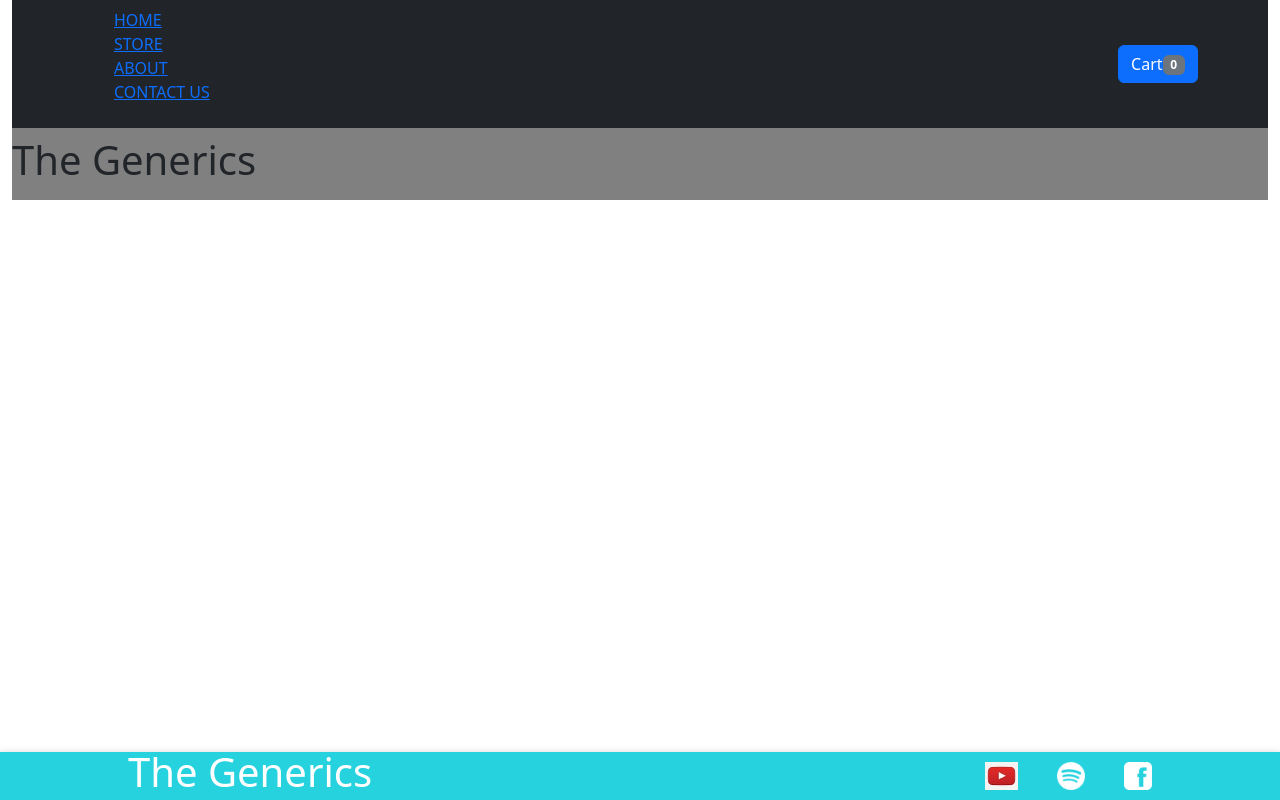
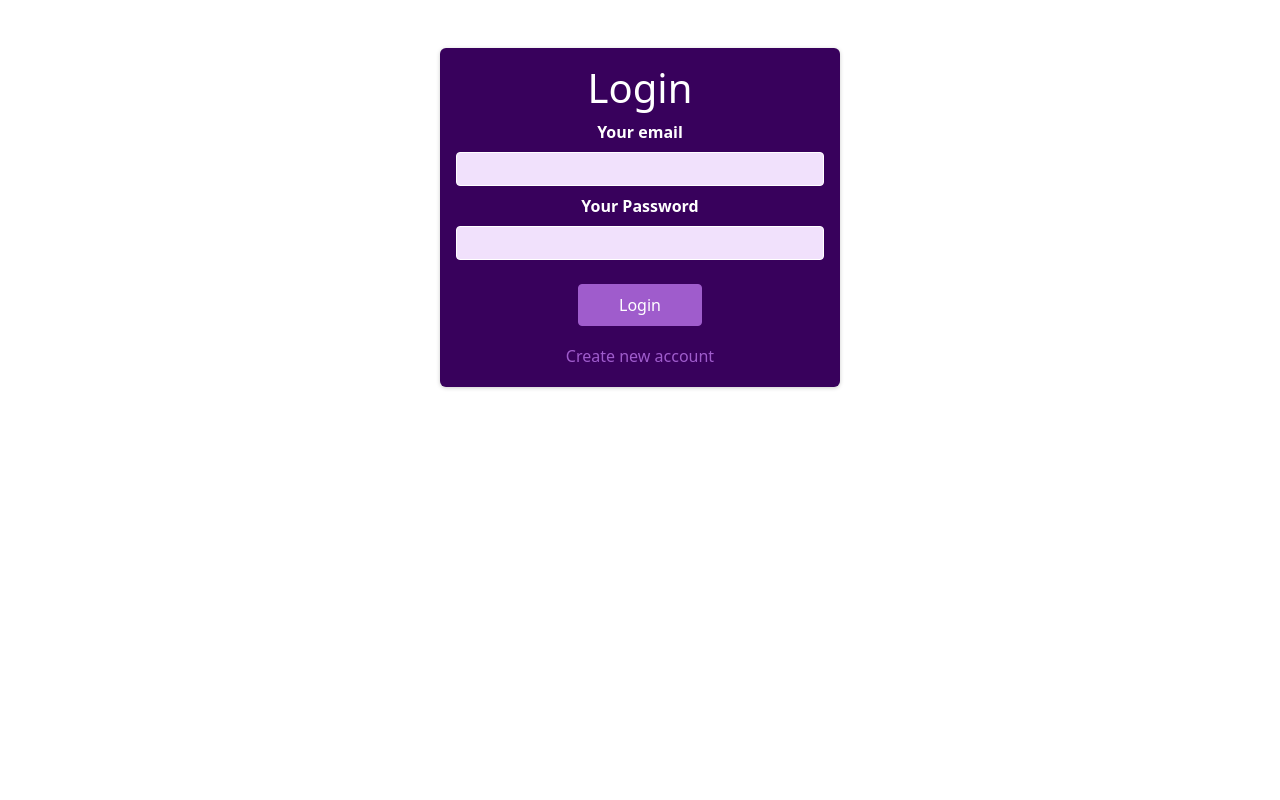
Before and after one commit to thajunnisaph/Ecommerce, a React (Create React App) app: page /Login in a window 1280 px wide. Built offline with nearby package versions, Linux system fonts and the light colour scheme.

Commit message:
Login page added-use firebase for authentication,also store the token in localstorage

```diff
--- a/src/App.js
+++ b/src/App.js
@@ -1,17 +1,19 @@
-import React, { useState } from "react";
+import React, { useState,useContext } from "react";
 import Header from "./components/Layout/Header";
 import Footer from "./components/Layout/Footer";
 import Product from "./components/Products/Product";
 import Cart from "./components/Cart/Cart";
-import CartProvider from "./store/CartProvider";
 import AboutUs from "./Pages/AboutUs";
 import Home from "./Pages/Home";
+import Login from './Pages/Login'
 import { Route, Switch,Redirect } from "react-router-dom";
 import ContactUS from "./Pages/ContactUS";
 import SingleProduct from "./components/Products/SingleProduct";
+import CartProvider from './store/CartProvider';
+import AuthContext from "./store/AuthContext";
 function App() {
   const [ShowCart, SetShowCart] = useState(false);
-
+      const athctx=useContext(AuthContext);
   const contactUsHandler = async (user) => {
     console.log(user);
     const response = await fetch(
@@ -34,33 +36,41 @@
     SetShowCart(false);
   };
   return (
-    <CartProvider>
-      <Header onShowCart={CartShowHandler}></Header>
+   <CartProvider>
+    {athctx.isLoggedIn && <Header onShowCart={CartShowHandler}></Header>}
       {ShowCart && <Cart onCloseCart={CartHideHandler}></Cart>}
       <main>
         <Switch>
-          <Route path ='/' exact>
-            <Redirect to='/Home'/>
-          </Route>
-        <Route path="/Home">
-          <Home />
-        </Route>
-        <Route path="/About">
+      {!athctx.isLoggedIn && (<Route path='/Login' exact>
+            <Login />
+          </Route>)}
+        { !athctx.isLoggedIn &&  <Route path="/" exact>
+          <Redirect to='Login'/>
+        </Route>}
+
+{athctx.isLoggedIn && (<Route path ='/' exact>
+            <Home/>
+          </Route>)}
+
+    {athctx.isLoggedIn &&(<Route path="/About">
           <AboutUs />
-        </Route>
+        </Route>)}
         <Route path="/Contact-Us">
           <ContactUS onContact={contactUsHandler} />
         </Route>
-        <Route path="/Store" exact>
+       {athctx.isLoggedIn &&( <Route path="/Store" exact>
           <Product></Product>
-        </Route>
+        </Route>)}
         <Route path="/Store/:productID">
           <SingleProduct />
         </Route>
+        <Route path='*'>
+          <Redirect to='/' />
+        </Route>
         </Switch>
       </main>
-      <Footer />
-    </CartProvider>
+      {athctx.isLoggedIn && <Footer />}
+      </CartProvider>
   );
 }
 
--- /dev/null
+++ b/src/Pages/Login.js
@@ -0,0 +1,88 @@
+import React,{useState,useRef,useContext} from "react";
+import AuthContext from "../store/AuthContext";
+import classes from './Login.module.css';
+import { useHistory } from "react-router-dom";
+
+const Login = () => {
+    const [isLogin, setIsLogin] = useState(true);
+    const [isLoading,setIsLoading] = useState(false);
+    const authctx= useContext(AuthContext);
+    const emailref = useRef();
+    const pswdref = useRef();
+    const history = useHistory();
+    const switchAuthModeHandler = () => {
+        setIsLogin((prevState) => !prevState);
+      };
+
+    const submitHandler = (event) =>{
+    event.preventDefault();
+    setIsLoading(true);
+    const enteredemail = emailref.current.value;
+    const enteredpswd= pswdref.current.value;
+    let url;
+    if(isLogin){
+     url='https://identitytoolkit.googleapis.com/v1/accounts:signInWithPassword?key=AIzaSyCh050e3fbbmFndRtv3R_iCcfAvGvGoOLA';
+    }
+    else{
+        url='https://identitytoolkit.googleapis.com/v1/accounts:signUp?key=AIzaSyCh050e3fbbmFndRtv3R_iCcfAvGvGoOLA';
+    }
+    fetch(url,{
+        method:'POST',
+        body:JSON.stringify({
+            email: enteredemail,
+        password: enteredpswd,
+        returnSecureToken: true
+        }),
+        headers:{
+            'Content-Type':'application/json',
+        }
+    }).then((res) => {
+        setIsLoading(false);
+        if (res.ok) {
+          return res.json();
+        } else {
+          return res.json().then((data) => {
+            let errorMessage = "Authentication Failed";
+            if (data && data.error && data.error.message) {
+              errorMessage = data.error.message;
+            }
+
+            throw new Error(errorMessage);
+          });
+        }
+      }).then((data) =>{
+         authctx.login(data.idToken);
+        history.replace('/Store');
+      }).catch(err =>{
+        alert(err.message);
+      })
+    }
+  return (
+    <section className={classes.auth} >
+      <h1>{isLogin ? "Login" : "Sign Up"}</h1>
+      <form onSubmit={submitHandler}>
+        <div className={classes.control} >
+          <label htmlFor='email'>Your email</label>
+          <input type="email" id="email" required  ref={emailref}></input>
+        </div>
+        <div className={classes.control}>
+          <label htmlFor="password">Your Password</label>
+          <input type="password" id="password" required ref={pswdref} />
+        </div>
+        <div className={classes.actions}>
+          {!isLoading && <button>{isLogin ? "Login" : "Create Account"}</button>}
+          {isLoading && <p>Sending Request...</p>}
+          <button
+            type="button"
+            className={classes.toggle}
+            onClick={switchAuthModeHandler}
+          >
+            {isLogin ? "Create new account" : "Login with existing account"}
+          </button>
+        </div>
+
+      </form>
+    </section>
+  );
+};
+export default Login;
--- /dev/null
+++ b/src/Pages/Login.module.css
@@ -0,0 +1,72 @@
+.auth {
+    margin: 3rem auto;
+    width: 95%;
+    max-width: 25rem;
+    border-radius: 6px;
+    background-color: #38015c;
+    box-shadow: 0 1px 4px rgba(0, 0, 0, 0.2);
+    padding: 1rem;
+    text-align: center;
+  }
+
+  .auth h1 {
+    text-align: center;
+    color: white;
+  }
+
+  .control {
+    margin-bottom: 0.5rem;
+  }
+
+  .control label {
+    display: block;
+    color: white;
+    font-weight: bold;
+    margin-bottom: 0.5rem;
+  }
+
+  .control input {
+    font: inherit;
+    background-color: #f1e1fc;
+    color: #38015c;
+    border-radius: 4px;
+    border: 1px solid white;
+    width: 100%;
+    text-align: left;
+    padding: 0.25rem;
+  }
+
+  .actions {
+    margin-top: 1.5rem;
+    display: flex;
+    flex-direction: column;
+    align-items: center;
+  }
+
+  .actions button {
+    cursor: pointer;
+    font: inherit;
+    color: white;
+    background-color: #9f5ccc;
+    border: 1px solid #9f5ccc;
+    border-radius: 4px;
+    padding: 0.5rem 2.5rem;
+  }
+
+  .actions button:hover {
+    background-color: #873abb;
+    border-color: #873abb;
+  }
+
+  .actions .toggle {
+    margin-top: 1rem;
+    background-color: transparent;
+    color: #9f5ccc;
+    border: none;
+    padding: 0.15rem 1.5rem;
+  }
+
+  .actions .toggle:hover {
+    background-color: transparent;
+    color: #ae82cc;
+  }
--- a/src/components/Layout/Header.js
+++ b/src/components/Layout/Header.js
@@ -1,30 +1,40 @@
-import React from 'react';
-import { Navbar,Container,Nav} from 'react-bootstrap';
-import {NavLink} from 'react-router-dom';
-import CartButton from './CartButton';
+import React from "react";
+import { NavLink } from "react-router-dom";
+import CartButton from "./CartButton";
+import classes from './Header.module.css';
 
+const Header = (props) => {
+  return (
+    <>
+      <header className={classes.header}>
+        <nav>
+          <ul>
+            <li>
+              <NavLink to="/">HOME</NavLink>
+            </li>
+            <li>
+              <NavLink to="/Store">STORE</NavLink>
+            </li>
+            <li>
+              <NavLink to="/About">ABOUT </NavLink>
+            </li>
+            <li>
+              <NavLink to="/Login">LOGIN </NavLink>
+            </li>
+            <li>
+              <NavLink to="/Contact-Us">CONTACT US</NavLink>
+            </li>
 
-const Header = (props) =>{
-return(
-<Container fluid>
-  <Navbar bg='dark' expand='lg' variant='dark'>
-   <Container>
-    <Nav>
-    <ul>
-    <li><NavLink  to='/Home'>HOME</NavLink></li>
-    <li><NavLink to='/Store'>STORE</NavLink></li>
-    <li><NavLink to='/About'>ABOUT </NavLink></li>
-    <li><NavLink to='/Contact-Us'>CONTACT US</NavLink></li>
-    </ul>
-    </Nav>
-    <CartButton onclick={props.onShowCart}></CartButton>
-   </Container>
-  </Navbar>
-
-  <Navbar expand='lg' style={{backgroundColor:'gray' }}>
-    <h1 >The Generics</h1>
-  </Navbar>
-</Container>
-);
-}
+            <li>
+              <CartButton onclick={props.onShowCart}></CartButton>
+            </li>
+          </ul>
+        </nav>
+      </header>
+      <div className={classes.section}>
+        <h1>The Generics</h1>
+      </div>
+    </>
+  );
+};
 export default Header;
--- /dev/null
+++ b/src/components/Layout/Header.module.css
@@ -0,0 +1,40 @@
+.header {
+    width: 100%;
+    height: 5rem;
+    background-color: #0d0513;
+    box-shadow: 0 1px 4px rgba(0, 0, 0, 0.2);
+    display: flex;
+    justify-content: space-between;
+    align-items: center;
+    padding: 0 10%;
+  }
+  .header ul {
+    list-style: none;
+    margin: 0;
+    padding: 0;
+    display: flex;
+    align-items: baseline;
+  }
+
+  .header li {
+    margin: 0 1rem;
+  }
+
+  .header a {
+    text-decoration: none;
+    color: white;
+    font-weight: bold;
+  }
+  .section{
+    width: 100%;
+    height: 8rem;
+    background-color:grey;
+    align-items: center;
+    padding: 0 10%;
+
+  }
+  .section h1{
+    text-align: center;
+    color:white;
+    font-size: 100px;
+  }
--- a/src/index.js
+++ b/src/index.js
@@ -5,6 +5,8 @@
 import '../node_modules/react-bootstrap/dist/react-bootstrap';
 import '../node_modules/bootstrap/dist/css/bootstrap.css';
 import { BrowserRouter } from 'react-router-dom';
+import { AuthContextProvider } from './store/AuthContext';
 
 const root = ReactDOM.createRoot(document.getElementById('root'));
-root.render(<BrowserRouter><App /></BrowserRouter>);
+root.render(
+<AuthContextProvider><BrowserRouter><App /></BrowserRouter></AuthContextProvider>);
--- /dev/null
+++ b/src/store/AuthContext.js
@@ -0,0 +1,40 @@
+import React, { useState } from "react";
+
+const AuthContext = React.createContext({
+  token: "",
+  isLoggedIn: false,
+  login: (token) => {},
+  logout: () => {},
+});
+
+export const AuthContextProvider = (props) => {
+  const initialToken = localStorage.getItem("token");
+  const [token, setToken] = useState(initialToken);
+
+  const userIsLoggedIn = !!token;
+
+  const loginHandler = (token) => {
+    setToken(token);
+    localStorage.setItem("token", token);
+  };
+
+  const logoutHandler = () => {
+    setToken(null);
+    localStorage.removeItem("token", token);
+  };
+
+  const contextValue = {
+    token: token,
+    isLoggedIn: userIsLoggedIn,
+    login: loginHandler,
+    logout: logoutHandler,
+  };
+
+  return (
+    <AuthContext.Provider value={contextValue}>
+      {props.children}
+    </AuthContext.Provider>
+  );
+};
+
+export default AuthContext;
```
